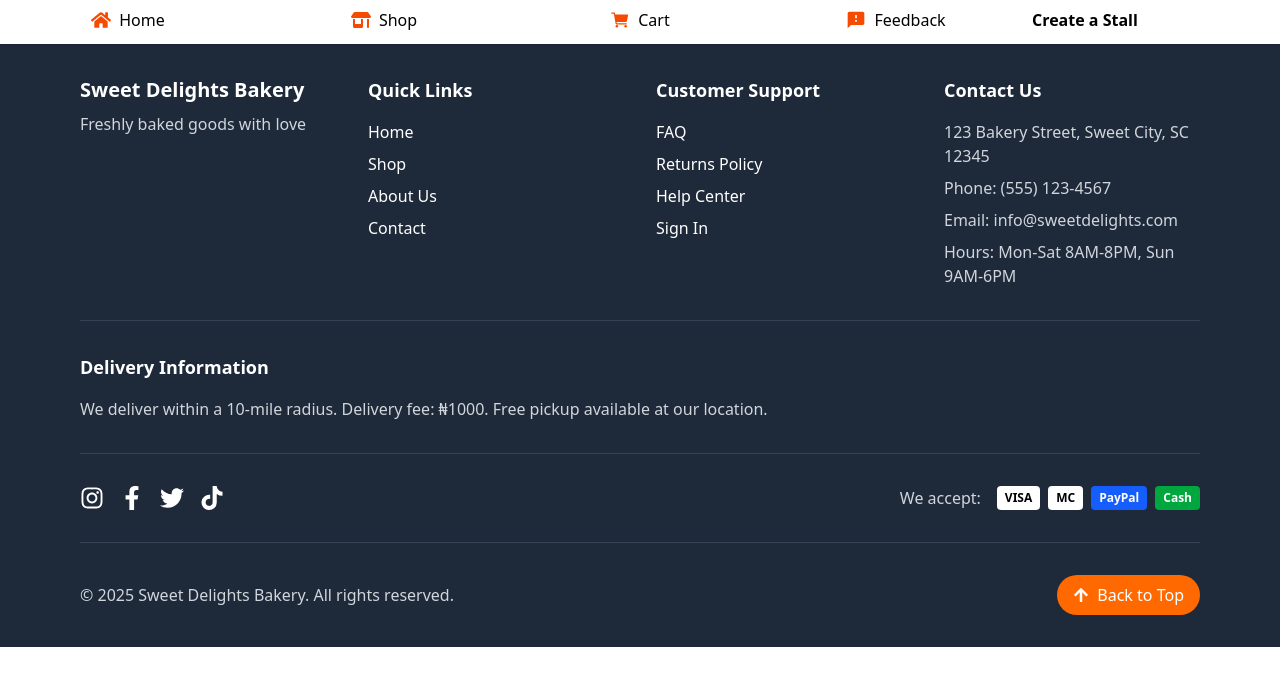
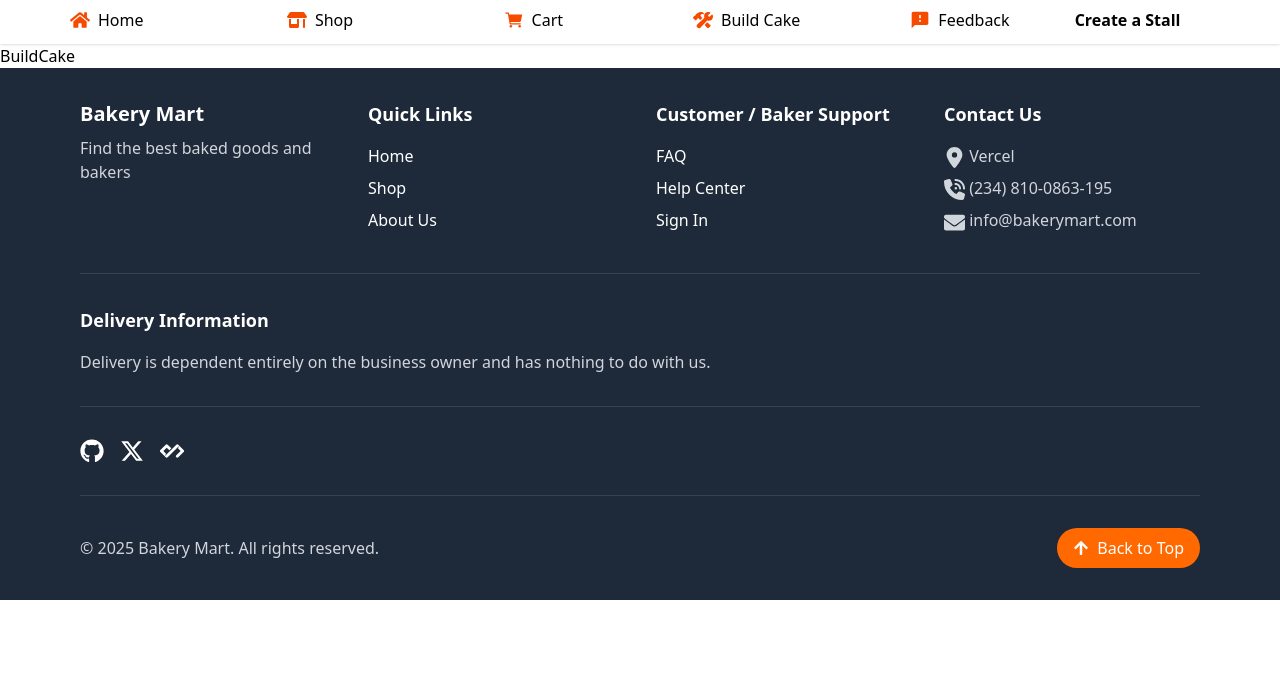
Before and after one commit to Fash-Mayor/bakery-web-app, a React (Vite) app: page /build-cake in a window 1280 px wide. Shown: the top 686 px of the page. Built offline with nearby package versions, Linux system fonts and the light colour scheme; no server answers.

Commit message:
Added Added BuildCake.jsx and ScrollToTop.jsx to fix the navigation error

```diff
--- a/index.html
+++ b/index.html
@@ -3,7 +3,7 @@
 
 <head>
   <meta charset="UTF-8" />
-  <link rel="icon" type="image/jpeg" href="./public/assets/Image-1.jpg" />
+  <link rel="icon" type="image/jpeg" href="/assets/Image-1.jpg" />
   <meta name="viewport" content="width=device-width, initial-scale=1.0" />
   <title>The Bakery | Fresh Cakes & Orders</title>
   <meta name="title" content="The Bakery | Fresh Cakes & Orders">
--- a/src/App.jsx
+++ b/src/App.jsx
@@ -1,16 +1,16 @@
 import { useState, useEffect } from "react";
 import "./App.css";
 import { BrowserRouter as Router, Routes, Route, Link, useLocation, useNavigate } from "react-router-dom";
-import { ProductCatalog, ShoppingCart, Checkout, ProductDetail, Feedback, Footer, Shop, BakerSignup, BakerProfile, Login } from './components';
+import { ProductCatalog, ShoppingCart, Checkout, ProductDetail, Feedback, Footer, Shop, BakerSignup, BakerProfile, Login, BuildCake, ScrollToTop } from './components';
 import { BakerAuthProvider, useBakerAuth } from './context/BakerAuthContext';
 import { signOutUser } from './utils/dataService';
 import { toast } from 'react-toastify';
 import { FaHome } from "react-icons/fa";
-import { IoCart } from "react-icons/io5";
+import { IoCart, IoConstruct  } from "react-icons/io5";
 import { FaShop } from "react-icons/fa6";
-import { MdFeedback } from "react-icons/md";
-import { MdLogout } from "react-icons/md";
+import { MdFeedback, MdLogout } from "react-icons/md";
 import { FaUser } from "react-icons/fa";
+import { CiShop } from "react-icons/ci";
 
 // Move PageHeader out of App to keep component identity stable
 const PageHeader = ({ searchQuery, setSearchQuery, cartItems, onLoginClick, onSignOutClick }) => {
@@ -73,6 +73,16 @@ const PageHeader = ({ searchQuery, setSearchQuery, cartItems, onLoginClick, onSi
                     </span>
                   )}
                   <span className="text-xs lg:text-base font-medium">Cart</span>
+                </div>
+              </Link>
+
+              <Link
+                to="/build-cake"
+                className="flex-1 text-center hover:text-orange-600 transition px-2 py-2 rounded-lg hover:bg-orange-50 lg:hover:bg-transparent"
+              >
+                <div className="inline-flex flex-col items-center lg:flex-row lg:justify-center lg:gap-2">
+                  <IoConstruct className="text-2xl lg:text-xl text-orange-600" />
+                  <span className="text-xs lg:text-base font-medium">Build Cake</span>
                 </div>
               </Link>
 
@@ -174,6 +184,7 @@ function AppContent() {
 
   return (
     <>
+      <ScrollToTop />
       <PageHeader
         searchQuery={searchQuery}
         setSearchQuery={setSearchQuery}
@@ -209,6 +220,7 @@ function AppContent() {
           <Route path="/login" element={<Login />} />
           <Route path="/become-baker" element={<BakerSignup />} />
           <Route path="/baker-profile/:bakerId" element={<BakerProfile />} />
+          <Route path="/build-cake" element={<BuildCake />} />
         </Routes>
       </main>
       <Footer isLoggedIn={!!baker} onSignInClick={handleLoginClick} />
--- /dev/null
+++ b/src/components/BuildCake.jsx
@@ -0,0 +1,9 @@
+import React from 'react'
+
+const BuildCake = () => {
+  return (
+    <div>BuildCake</div>
+  )
+}
+
+export default BuildCake
--- a/src/components/ProductDetail.jsx
+++ b/src/components/ProductDetail.jsx
@@ -86,7 +86,7 @@ const ProductDetail = ({ onAddToCart }) => {
               <div className="mt-4 p-4 bg-gradient-to-r from-orange-400 to-orange-500 rounded-lg shadow-md">
                 <p className="text-white text-sm font-semibold">Baked by</p>
                 <p className="text-white font-bold text-lg">
-                  {product.baker_name || "Local Baker"}
+                  {product.baker.shop_name || "Local Baker"}
                 </p>
               </div>
             )}
--- /dev/null
+++ b/src/components/ScrollToTop.jsx
@@ -0,0 +1,13 @@
+import { useEffect } from "react";
+import { useLocation } from "react-router-dom";
+
+export default function ScrollToTop() {
+  const { pathname } = useLocation();
+
+  useEffect(() => {
+    // Instantly scroll to the top-left of the window
+    window.scrollTo(0, 0);
+  }, [pathname]);
+
+  return null;
+}
--- a/src/components/footer.jsx
+++ b/src/components/footer.jsx
@@ -1,10 +1,7 @@
-import {
-  FaInstagram,
-  FaFacebookF,
-  FaTwitter,
-  FaTiktok,
-  FaArrowUp,
-} from "react-icons/fa";
+import { FaArrowUp, FaGithub, FaEnvelope } from "react-icons/fa";
+import { FaXTwitter } from "react-icons/fa6";
+import { SiDailydotdev } from "react-icons/si";
+import { FaLocationDot, FaPhoneVolume  } from "react-icons/fa6";
 import { Link } from "react-router-dom";
 
 const Footer = ({ isLoggedIn, onSignInClick }) => {
@@ -18,8 +15,8 @@ const Footer = ({ isLoggedIn, onSignInClick }) => {
         <div className="grid grid-cols-1 md:grid-cols-2 lg:grid-cols-4 gap-8">
           {/* Brand and Tagline */}
           <div>
-            <h3 className="text-xl font-bold mb-2">Sweet Delights Bakery</h3>
-            <p className="text-gray-300">Freshly baked goods with love</p>
+            <h3 className="text-xl font-bold mb-2">Bakery Mart</h3>
+            <p className="text-gray-300">Find the best baked goods and bakers</p>
           </div>
 
           {/* Quick Links */}
@@ -41,32 +38,16 @@ const Footer = ({ isLoggedIn, onSignInClick }) => {
                   About Us
                 </Link>
               </li>
-              <li>
-                <Link
-                  to="/contact"
-                  className="hover:text-orange-400 transition"
-                >
-                  Contact
-                </Link>
-              </li>
             </ul>
           </div>
 
-          {/* Customer Support */}
+          {/* Customer and baker Support */}
           <div>
-            <h4 className="text-lg font-semibold mb-4">Customer Support</h4>
+            <h4 className="text-lg font-semibold mb-4">Customer / Baker Support</h4>
             <ul className="space-y-2">
               <li>
                 <Link to="/faq" className="hover:text-orange-400 transition">
                   FAQ
-                </Link>
-              </li>
-              <li>
-                <Link
-                  to="/returns"
-                  className="hover:text-orange-400 transition"
-                >
-                  Returns Policy
                 </Link>
               </li>
               <li>
@@ -91,11 +72,14 @@ const Footer = ({ isLoggedIn, onSignInClick }) => {
           <div>
             <h4 className="text-lg font-semibold mb-4">Contact Us</h4>
             <p className="text-gray-300 mb-2">
-              123 Bakery Street, Sweet City, SC 12345
+              <FaLocationDot size={21} className="inline" /> Vercel
             </p>
-            <p className="text-gray-300 mb-2">Phone: (555) 123-4567</p>
-            <p className="text-gray-300 mb-2">Email: info@sweetdelights.com</p>
-            <p className="text-gray-300">Hours: Mon-Sat 8AM-8PM, Sun 9AM-6PM</p>
+            <p className="text-gray-300 mb-2">
+              <FaPhoneVolume size={21} className="inline" /> (234) 810-0863-195
+            </p>
+            <p className="text-gray-300 mb-2">
+              <FaEnvelope size={21} className="inline" /> info@bakerymart.com
+            </p>
           </div>
         </div>
 
@@ -103,8 +87,7 @@ const Footer = ({ isLoggedIn, onSignInClick }) => {
         <div className="mt-8 pt-8 border-t border-gray-700">
           <h4 className="text-lg font-semibold mb-4">Delivery Information</h4>
           <p className="text-gray-300">
-            We deliver within a 10-mile radius. Delivery fee: ₦1000. Free pickup
-            available at our location.
+            Delivery is dependent entirely on the business owner and has nothing to do with us.
           </p>
         </div>
 
@@ -112,40 +95,40 @@ const Footer = ({ isLoggedIn, onSignInClick }) => {
         <div className="mt-8 pt-8 border-t border-gray-700 flex flex-col md:flex-row justify-between items-center">
           <div className="flex space-x-4 mb-4 md:mb-0">
             <a
-              href="https://instagram.com"
+              href="#"
               target="_blank"
               rel="noopener noreferrer"
               className="hover:text-orange-400 transition"
             >
-              <FaInstagram size={24} />
+              <FaGithub   size={24} />
             </a>
-            <a
-              href="https://facebook.com"
+            {/* <a
+              href="#"
               target="_blank"
               rel="noopener noreferrer"
               className="hover:text-orange-400 transition"
             >
               <FaFacebookF size={24} />
-            </a>
+            </a> */}
             <a
-              href="https://twitter.com"
+              href="#"
               target="_blank"
               rel="noopener noreferrer"
               className="hover:text-orange-400 transition"
             >
-              <FaTwitter size={24} />
+              <FaXTwitter size={24} />
             </a>
             <a
-              href="https://tiktok.com"
+              href="#"
               target="_blank"
               rel="noopener noreferrer"
               className="hover:text-orange-400 transition"
             >
-              <FaTiktok size={24} />
+              <SiDailydotdev size={24} />
             </a>
           </div>
 
-          <div className="flex items-center space-x-4">
+          {/* <div className="flex items-center space-x-4">
             <span className="text-gray-300">We accept:</span>
             <div className="flex space-x-2">
               <span className="bg-white text-black px-2 py-1 rounded text-xs font-bold">
@@ -161,13 +144,13 @@ const Footer = ({ isLoggedIn, onSignInClick }) => {
                 Cash
               </span>
             </div>
-          </div>
+          </div> */}
         </div>
 
         {/* Copyright and Back to Top */}
         <div className="mt-8 pt-8 border-t border-gray-700 flex flex-col md:flex-row justify-between items-center">
           <p className="text-gray-300">
-            &copy; {new Date().getFullYear()} Sweet Delights Bakery. All rights
+            &copy; {new Date().getFullYear()} Bakery Mart. All rights
             reserved.
           </p>
           <button
--- a/src/components/index.js
+++ b/src/components/index.js
@@ -9,6 +9,8 @@ import Shop from "./shop";
 import BakerSignup from "./BakerSignup";
 import BakerProfile from "./BakerProfile";
 import Login from "./Login";
+import BuildCake from "./BuildCake";
+import ScrollToTop from "./ScrollToTop";
 
 export {
     ProductCatalog,
@@ -21,4 +23,6 @@ export {
     BakerSignup,
     BakerProfile,
     Login,
+    BuildCake,
+    ScrollToTop,
 }
```
Also changed, not shown: 1 other file (tests, documents, lock files or other folders).
